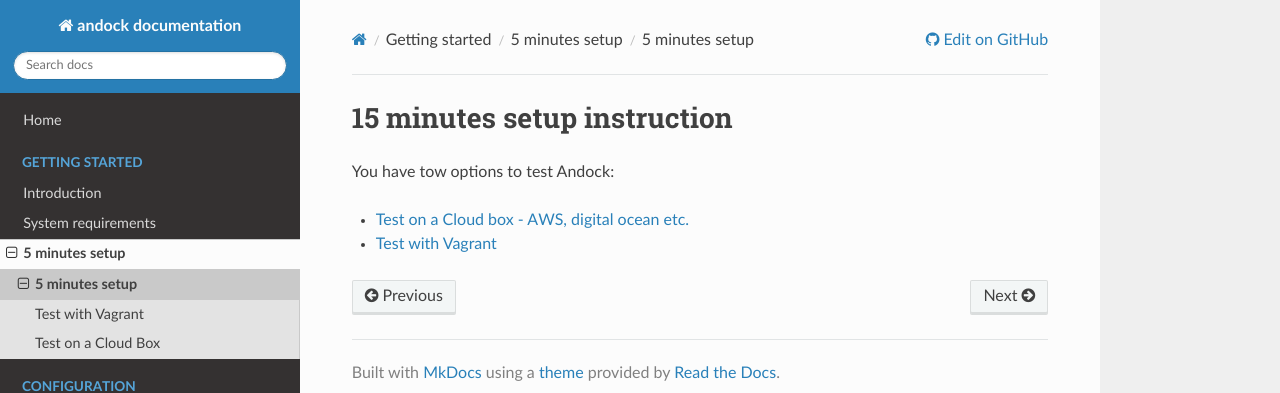
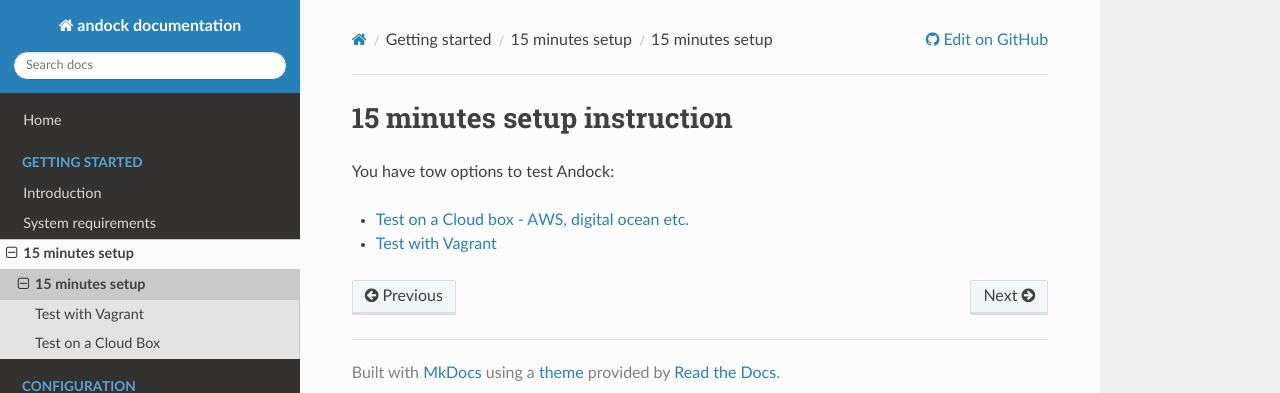
Before and after one commit to andock/andock, an MkDocs documentation site: the page built from docs/getting-started/docksal.md, in a window 1280 px wide. Shown: the top 393 px of the page. Built offline with MkDocs 1.6.1, drawn with Linux system fonts in a browser that asks for light colours; nearby versions of some CDN libraries; old or Windows-style settings are respelled for this version of MkDocs.

Commit message:
Update mkdocs.yml

```diff
--- a/mkdocs.yml
+++ b/mkdocs.yml
@@ -9,8 +9,8 @@ pages:
   - Getting started:
     - Introduction: getting-started/introduction.md
     - System requirements: getting-started/system-requirements.md
-    - 5 minutes setup:
-      - 5 minutes setup: getting-started/docksal.md
+    - 15 minutes setup:
+      - 15 minutes setup: getting-started/docksal.md
       - Test with Vagrant: getting-started/vagrant.md
       - Test on a Cloud Box: getting-started/cloud.md
   - Configuration:
```
